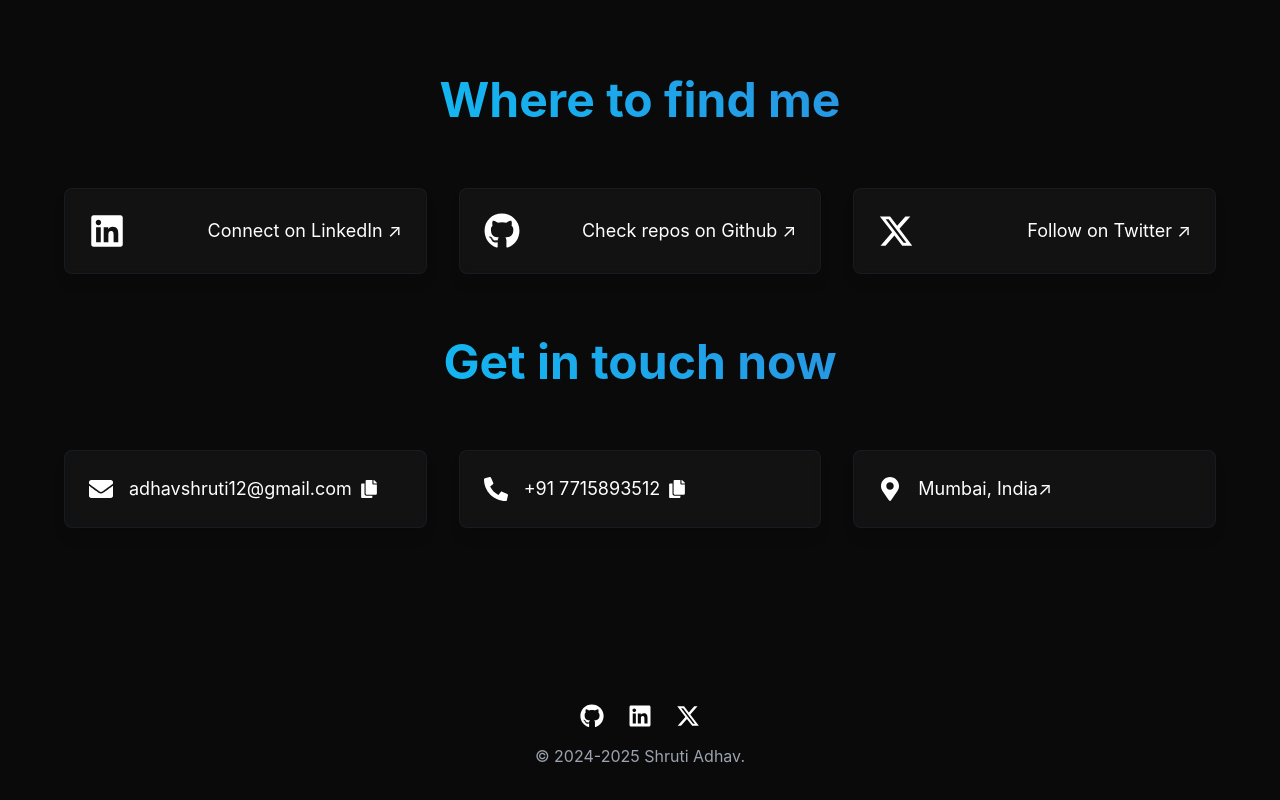
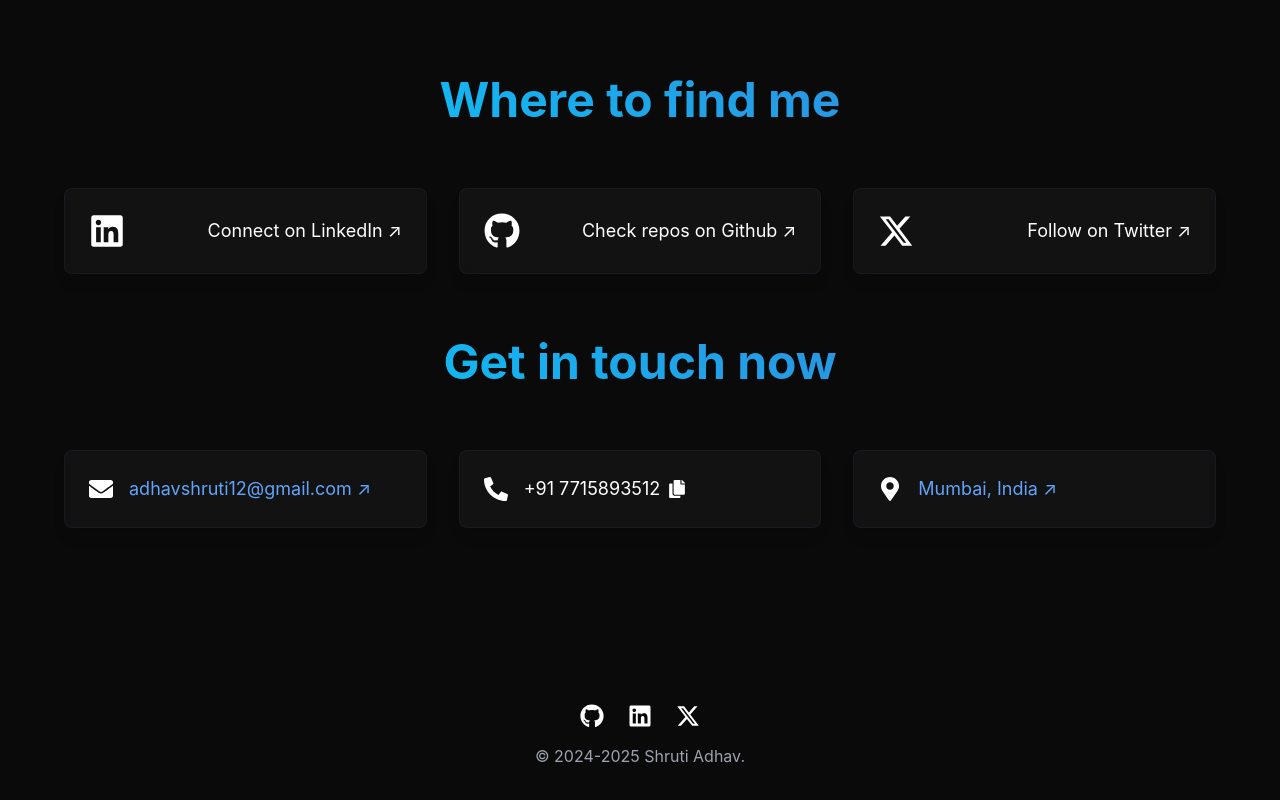
Before and after one commit to adhavshruti12/Portfolio-, a React (Vite) app in the folder frontend/: page / in a window 1280 px wide. Shown: the part 5656-6456 px from the top of the page. Built offline with nearby package versions, Linux system fonts and the light colour scheme.

Commit message:
Update Contact.jsx

```diff
--- a/frontend/src/components/Contact.jsx
+++ b/frontend/src/components/Contact.jsx
@@ -29,7 +29,8 @@ function Contact() {
     {
       icon: <FaEnvelope className="text-2xl" />,
       text: "adhavshruti12@gmail.com",
-      copyable: true
+      url: "mailto:adhavshruti12@gmail.com",
+      external: true
     },
     {
       icon: <FaPhone className="text-2xl transform rotate-90" />,
@@ -97,10 +98,15 @@ function Contact() {
               style={{ cursor: info.copyable ? 'pointer' : 'default' }}
             >
               <span className="flex-shrink-0">{info.icon}</span>
-              <span className="text-lg flex items-center">
-                {info.text} {info.copyable && <FaCopy className="ml-2" />}
-                {info.external && <a href={info.url} target="_blank" rel="noopener noreferrer">↗</a>}
-              </span>
+              {info.url ? (
+                <a href={info.url} className="text-lg text-blue-400 hover:underline" target="_blank" rel="noopener noreferrer">
+                  {info.text} ↗
+                </a>
+              ) : (
+                <span className="text-lg flex items-center">
+                  {info.text} {info.copyable && <FaCopy className="ml-2" />}
+                </span>
+              )}
             </motion.div>
           ))}
         </div>
```
